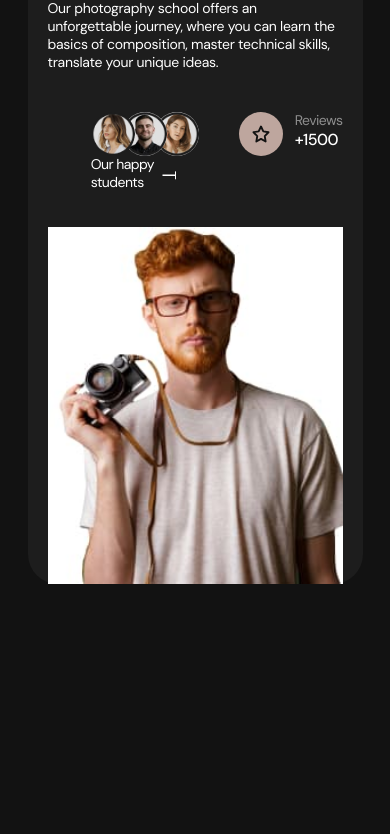
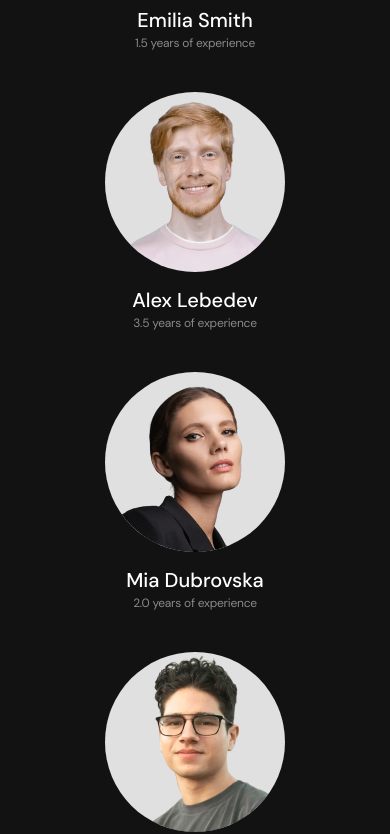
Before and after one commit to LiubovAnufriieva/collaborators-10, a website built with Vite: page src/index.html in a window 390 px wide. Shown: the part 300-1134 px from the top of the page. Built offline with nearby package versions, Linux system fonts and the light colour scheme.

Commit message:
mobile ready

```diff
--- a/src/css/mentors.css
+++ b/src/css/mentors.css
@@ -0,0 +1,50 @@
+.mentors { /*section*/
+padding: 40px 0;
+}
+.team-content {/*div*/
+
+}
+.team-hed {  /*h2*/
+    font-size: 28px;
+    line-height: 1.14em;
+    letter-spacing: -0.04em;
+    margin-bottom: 40px;
+}
+
+.team-hed-color { /*span*/
+    color: #BEA69E;
+}
+
+.team-list { /*ul*/
+    display: flex;
+    flex-direction: column;
+    align-items: center;
+    row-gap: 40px;
+}
+
+.team-collection { /*li*/
+    text-align: center;
+}
+
+.team-img { /*img*/
+border-radius: 50%;
+}
+
+.list-info { /*div list*/
+    padding-top: 16px;
+}
+
+.team-names { /*h3*/
+    font-size: 20px;
+    font-weight: 500;
+    line-height: 1.2em;
+}
+
+.team-items { /*p*/
+    color: #ffffff80;
+    font-size: 12px;
+    font-weight: 400;
+    line-height: 1.33em;
+    letter-spacing: -0.02em;
+    padding-top: 4px;
+}
--- a/src/css/styles.css
+++ b/src/css/styles.css
@@ -9,3 +9,7 @@
 @import url('./signup.css');
 @import url('./reviews.css');
 @import url('./footer.css');
+
+.hide {
+    display: none;
+  }
--- a/src/partials/header.html
+++ b/src/partials/header.html
@@ -1,4 +1,4 @@
-<header class="header">
+<header class="header hide">
   <nav class="nav">
     <ul class="nav-list">
       <li class="nav-item">
--- a/src/partials/hero.html
+++ b/src/partials/hero.html
@@ -1,4 +1,4 @@
-<section class="hero-section container">
+<section class="hero-section container hide">
     <div class="hero-wrapper ">
         <h1 class="hero-title">Discover the magic of <span class="italic-accent">photography</span> in our
             school</h1>
--- a/src/partials/mentors.html
+++ b/src/partials/mentors.html
@@ -0,0 +1,59 @@
+<section class="mentors">
+    <div class="container team-content">
+        <h2 class="team-hed">Our <span class="team-hed-color">Mentors</span></h2>
+        <ul class="team-list">
+            <li class="team-collection">
+                <img
+                    class="team-img"
+                    src="./img/mentors/mentor1@1x.jpg"
+                    srcset="./img/mentors/mentor1@1x.jpg 1x, ./img/mentors/mentor1@2x.jpg 2x"
+                    alt="Emilia Smith"
+                    width="180"
+                    height="180">
+                <div class="list-info">
+                    <h3 class="team-names">Emilia Smith</h3>
+                    <p class="team-items">1.5 years of experience</p>
+                </div>
+            </li >
+            <li class="team-collection">
+                <img
+                    class="team-img"
+                    src="./img/mentors/mentor2@1x.jpg"
+                    srcset="./img/mentors/mentor2@1x.jpg 1x, ./img/mentors/mentor2@2x.jpg 2x"
+                    alt="Alex Lebedev"
+                    width="180"
+                    height="180">
+                <div class="list-info">
+                    <h3 class="team-names">Alex Lebedev</h3>
+                    <p class="team-items">3.5 years of experience</p>
+                </div>
+            </li>
+            <li class="team-collection">
+                <img
+                    class="team-img"
+                    src="./img/mentors/mentor3@1x.jpg"
+                    srcset="./img/mentors/mentor3@1x.jpg 1x, ./img/mentors/mentor3@2x.jpg 2x"
+                    alt="Mia Dubrovska"
+                    width="180"
+                    height="180">
+                <div class="list-info">
+                    <h3 class="team-names">Mia Dubrovska</h3>
+                    <p class="team-items">2.0 years of experience</p>
+                </div>
+            </li>
+            <li class="team-collection">
+                <img
+                    class="team-img"
+                    src="./img/mentors/mentor4@1x.jpg"
+                    srcset="./img/mentors/mentor4@1x.jpg 1x, ./img/mentors/mentor4@2x.jpg 2x"
+                    alt="Eliot Kovalev"
+                    width="180"
+                    height="180">
+                <div class="list-info">
+                    <h3 class="team-names">Eliot Kovalev</h3>
+                    <p class="team-items">4.0 years of experience</p>
+                </div>
+            </li>
+        </ul>
+    </div>
+</section>
--- a/src/partials/reviews.html
+++ b/src/partials/reviews.html
@@ -2,7 +2,7 @@
   <body>
     <header></header>
     <main>
-      <section class="Reviews" #id="reviews">
+      <section class="Reviews hide" #id="reviews">
         <div class="container">
           <h2 class="reviews-title">Reviews</h2>
           <div class="reviews-wrapper">
```
